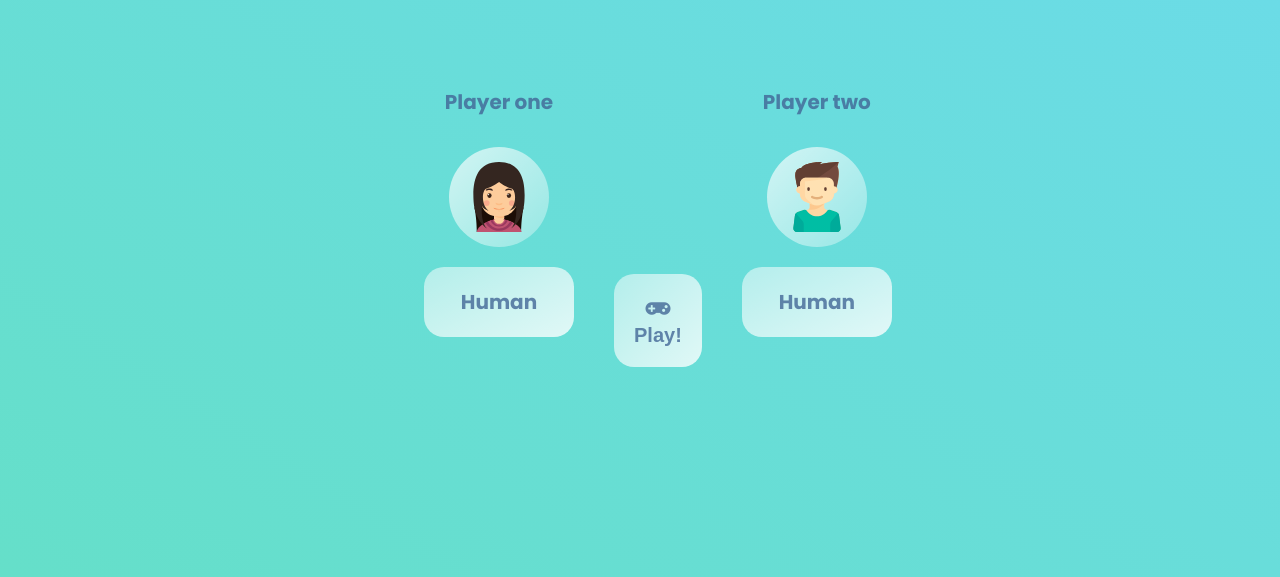
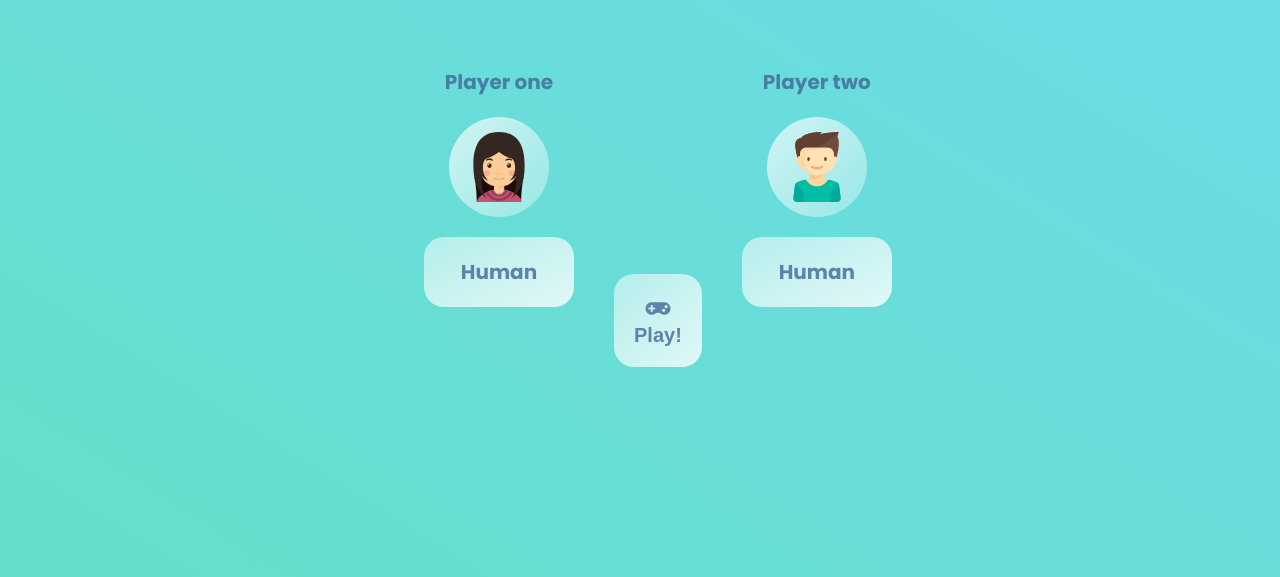
Before and after one commit to GeekNickson/TicTacToe, a plain HTML site: page src/index.html in a window 1280 px wide. Shown: the part 223-800 px from the top of the page. Drawn offline with Linux system fonts and the light colour scheme.

Commit message:
some spacing update

```diff
--- a/src/css/styles.css
+++ b/src/css/styles.css
@@ -127,12 +127,11 @@ html {
   align-items: center;
   justify-content: center;
   padding: 1rem;
-  margin: 2rem 2rem;
+  margin: 1rem 2rem;
 }
 
 .name {
   font-size: 2rem;
-  padding: 1rem;
   color: #426696;
   opacity: 0.8;
 }
```
